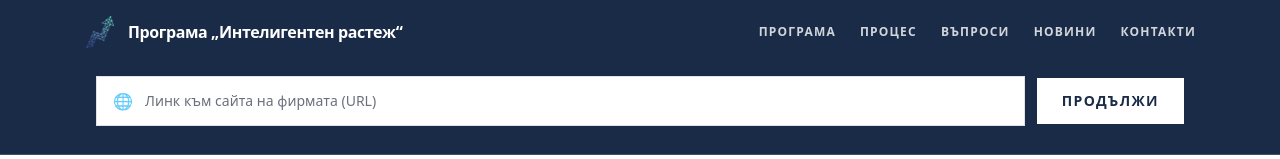
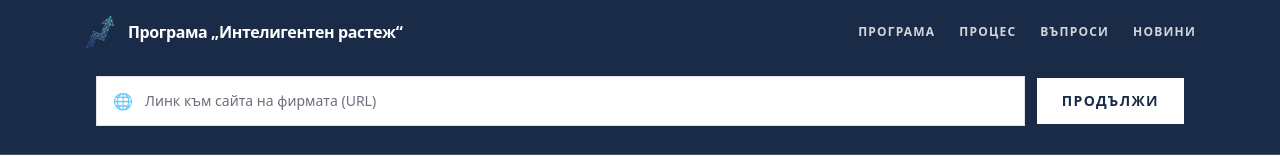
Before and after one commit to simeon619619619619-create/startwithai, a Next.js app: page / in a window 1280 px wide. Shown: the top 159 px of the page. Built offline with nearby package versions, Linux system fonts and the light colour scheme.

Commit message:
Header nav: remove Contact

```diff
--- a/src/components/SiteHeader.tsx
+++ b/src/components/SiteHeader.tsx
@@ -34,7 +34,6 @@ export default function SiteHeader() {
             <Link className="hover:text-white" href="/process">Процес</Link>
             <Link className="hover:text-white" href="/questions">Въпроси</Link>
             <Link className="hover:text-white" href="/news">Новини</Link>
-            <Link className="hover:text-white" href="/contact">Контакти</Link>
           </nav>
         </div>
 
```
